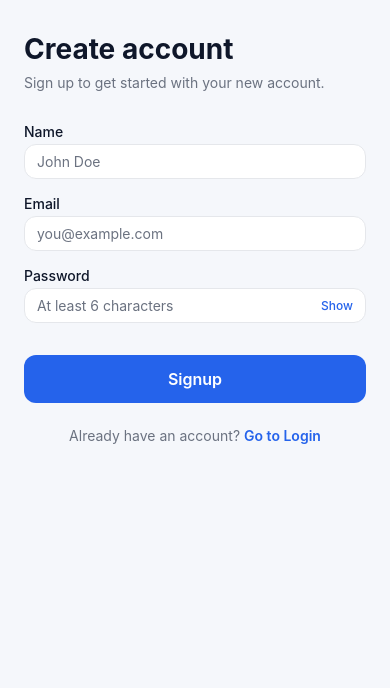
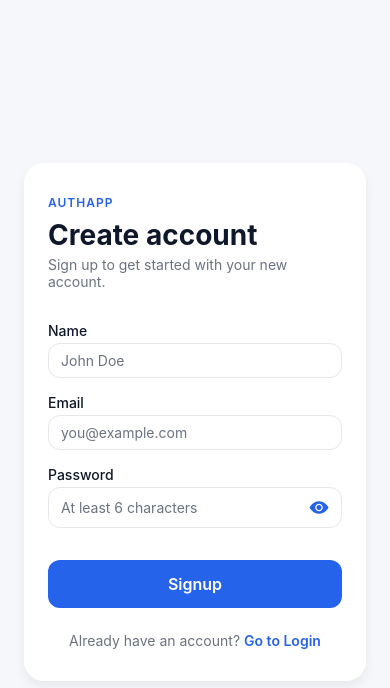
Before and after one commit to Saurabh123kandari/AuthAppDemo, a React Native app: screen /Signup in a window 390 px wide. Shown: the top 688 px of the page. Built offline with nearby package versions, Linux system fonts and the light colour scheme.

Commit message:
fixed react native vectore icon and improve ui in login signup

```diff
--- a/package.json
+++ b/package.json
@@ -17,7 +17,8 @@
     "react": "19.2.3",
     "react-native": "0.84.1",
     "react-native-safe-area-context": "^5.7.0",
-    "react-native-screens": "^4.24.0"
+    "react-native-screens": "^4.24.0",
+    "react-native-vector-icons": "^10.3.0"
   },
   "devDependencies": {
     "@babel/core": "^7.25.2",
@@ -32,6 +33,7 @@
     "@react-native/typescript-config": "0.84.1",
     "@types/jest": "^29.5.13",
     "@types/react": "^19.2.0",
+    "@types/react-native-vector-icons": "^6.4.18",
     "@types/react-test-renderer": "^19.1.0",
     "eslint": "^8.19.0",
     "jest": "^29.6.3",
--- /dev/null
+++ b/src/components/AuthCard.tsx
@@ -0,0 +1,64 @@
+import React, {ReactNode} from 'react';
+import {StyleSheet, Text, View} from 'react-native';
+import {colors} from '../theme/colors';
+import {spacing} from '../theme/spacing';
+
+type AuthCardProps = {
+  title: string;
+  subtitle: string;
+  children: ReactNode;
+};
+
+export default function AuthCard({title, subtitle, children}: AuthCardProps) {
+  return (
+    <View style={styles.root}>
+      <View style={styles.card}>
+        <Text style={styles.brand}>AuthApp</Text>
+        <Text style={styles.title}>{title}</Text>
+        <Text style={styles.subtitle}>{subtitle}</Text>
+        <View style={styles.content}>{children}</View>
+      </View>
+    </View>
+  );
+}
+
+const styles = StyleSheet.create({
+  root: {
+    flex: 1,
+    justifyContent: 'center',
+  },
+  card: {
+    borderRadius: 20,
+    paddingHorizontal: spacing.xl,
+    paddingVertical: spacing.xxl,
+    backgroundColor: colors.background,
+    // subtle shadow / elevation
+    shadowColor: '#000000',
+    shadowOpacity: 0.06,
+    shadowRadius: 12,
+    shadowOffset: {width: 0, height: 6},
+    elevation: 4,
+  },
+  brand: {
+    fontSize: 12,
+    fontWeight: '600',
+    letterSpacing: 1,
+    color: colors.primary,
+    textTransform: 'uppercase',
+    marginBottom: spacing.sm,
+  },
+  title: {
+    fontSize: 28,
+    fontWeight: '700',
+    color: colors.text,
+    marginBottom: spacing.xs,
+  },
+  subtitle: {
+    fontSize: 14,
+    color: colors.textMuted,
+    marginBottom: spacing.xxl,
+  },
+  content: {
+    flexGrow: 1,
+  },
+});
--- /dev/null
+++ b/src/components/AuthSwitchRow.tsx
@@ -0,0 +1,43 @@
+import React from 'react';
+import {StyleSheet, Text, TouchableOpacity, View} from 'react-native';
+import {colors} from '../theme/colors';
+import {spacing} from '../theme/spacing';
+
+type AuthSwitchRowProps = {
+  text: string;
+  linkLabel: string;
+  onPress: () => void;
+};
+
+export default function AuthSwitchRow({
+  text,
+  linkLabel,
+  onPress,
+}: AuthSwitchRowProps) {
+  return (
+    <View style={styles.switchRow}>
+      <Text style={styles.switchText}>{text}</Text>
+      <TouchableOpacity onPress={onPress}>
+        <Text style={styles.switchLink}>{linkLabel}</Text>
+      </TouchableOpacity>
+    </View>
+  );
+}
+
+const styles = StyleSheet.create({
+  switchRow: {
+    flexDirection: 'row',
+    justifyContent: 'center',
+    marginTop: spacing.xl,
+  },
+  switchText: {
+    fontSize: 14,
+    color: colors.textMuted,
+  },
+  switchLink: {
+    fontSize: 14,
+    fontWeight: '600',
+    color: colors.primary,
+    marginLeft: spacing.xs,
+  },
+});
--- /dev/null
+++ b/src/components/PasswordEyeToggle.tsx
@@ -0,0 +1,22 @@
+import React from 'react';
+import {TouchableOpacity} from 'react-native';
+import Ionicons from 'react-native-vector-icons/Ionicons';
+import {colors} from '../theme/colors';
+
+type PasswordEyeToggleProps = {
+  visible: boolean;
+  onToggle: () => void;
+};
+
+export default function PasswordEyeToggle({
+  visible,
+  onToggle,
+}: PasswordEyeToggleProps) {
+  const iconName = visible ? 'eye-off' : 'eye';
+
+  return (
+    <TouchableOpacity onPress={onToggle} hitSlop={8}>
+      <Ionicons name={iconName} size={20} color={colors.primary} />
+    </TouchableOpacity>
+  );
+}
--- a/src/screens/LoginScreen.tsx
+++ b/src/screens/LoginScreen.tsx
@@ -1,11 +1,13 @@
 import React, {useState} from 'react';
-import {StyleSheet, Text, TouchableOpacity, View} from 'react-native';
+import {StyleSheet, View} from 'react-native';
 import type {NativeStackScreenProps} from '@react-navigation/native-stack';
 import ScreenContainer from '../components/ScreenContainer';
 import AppTextInput from '../components/AppTextInput';
 import PrimaryButton from '../components/PrimaryButton';
 import ErrorText from '../components/ErrorText';
-import {colors} from '../theme/colors';
+import AuthCard from '../components/AuthCard';
+import AuthSwitchRow from '../components/AuthSwitchRow';
+import PasswordEyeToggle from '../components/PasswordEyeToggle';
 import {spacing} from '../theme/spacing';
 import {useAuth} from '../context/AuthContext';
 import {AuthStackParamList} from '../navigation/RootNavigator';
@@ -39,22 +41,17 @@ export default function LoginScreen({navigation}: Props) {
   };
 
   const PasswordToggle = () => (
-    <TouchableOpacity onPress={() => setPasswordVisible(prev => !prev)}>
-      <Text style={styles.toggleText}>
-        {passwordVisible ? 'Hide' : 'Show'}
-      </Text>
-    </TouchableOpacity>
+    <PasswordEyeToggle
+      visible={passwordVisible}
+      onToggle={() => setPasswordVisible(prev => !prev)}
+    />
   );
 
   return (
     <ScreenContainer>
-      <View style={styles.header}>
-        <Text style={styles.title}>Welcome back</Text>
-        <Text style={styles.subtitle}>
-          Log in to continue to your account.
-        </Text>
-      </View>
-
+      <AuthCard
+        title="Login"
+        subtitle="Log in to continue to your account.">
         <View style={styles.form}>
           <AppTextInput
             label="Email"
@@ -65,7 +62,7 @@ export default function LoginScreen({navigation}: Props) {
             autoCorrect={false}
             errorMessage={errors.email}
             containerStyle={styles.field}
-          placeholder="you@example.com"
+            placeholder="your email address"
           />
 
           <AppTextInput
@@ -89,34 +86,18 @@ export default function LoginScreen({navigation}: Props) {
             style={styles.primaryButton}
           />
 
-        <View style={styles.switchRow}>
-          <Text style={styles.switchText}>Don&apos;t have an account?</Text>
-          <TouchableOpacity
-            onPress={() => {
-              navigation.navigate('Signup');
-            }}>
-            <Text style={styles.switchLink}>Go to Signup</Text>
-          </TouchableOpacity>
+          <AuthSwitchRow
+            text="Don't have an account?"
+            linkLabel="Go to Signup"
+            onPress={() => navigation.navigate('Signup')}
+          />
         </View>
-      </View>
+      </AuthCard>
     </ScreenContainer>
   );
 }
 
 const styles = StyleSheet.create({
-  header: {
-    marginBottom: spacing.xxl,
-  },
-  title: {
-    fontSize: 28,
-    fontWeight: '700',
-    color: colors.text,
-    marginBottom: spacing.sm,
-  },
-  subtitle: {
-    fontSize: 14,
-    color: colors.textMuted,
-  },
   form: {
     flex: 1,
   },
@@ -126,24 +107,4 @@ const styles = StyleSheet.create({
   primaryButton: {
     marginTop: spacing.lg,
   },
-  switchRow: {
-    flexDirection: 'row',
-    justifyContent: 'center',
-    marginTop: spacing.xl,
-  },
-  switchText: {
-    fontSize: 14,
-    color: colors.textMuted,
-  },
-  switchLink: {
-    fontSize: 14,
-    fontWeight: '600',
-    color: colors.primary,
-    marginLeft: spacing.xs,
-  },
-  toggleText: {
-    fontSize: 12,
-    color: colors.primary,
-    fontWeight: '500',
-  },
 });
--- a/src/screens/SignupScreen.tsx
+++ b/src/screens/SignupScreen.tsx
@@ -1,11 +1,13 @@
 import React, {useState} from 'react';
-import {StyleSheet, Text, TouchableOpacity, View} from 'react-native';
+import {StyleSheet, View} from 'react-native';
 import type {NativeStackScreenProps} from '@react-navigation/native-stack';
 import ScreenContainer from '../components/ScreenContainer';
 import AppTextInput from '../components/AppTextInput';
 import PrimaryButton from '../components/PrimaryButton';
 import ErrorText from '../components/ErrorText';
-import {colors} from '../theme/colors';
+import AuthCard from '../components/AuthCard';
+import AuthSwitchRow from '../components/AuthSwitchRow';
+import PasswordEyeToggle from '../components/PasswordEyeToggle';
 import {spacing} from '../theme/spacing';
 import {useAuth} from '../context/AuthContext';
 import {AuthStackParamList} from '../navigation/RootNavigator';
@@ -40,22 +42,17 @@ export default function SignupScreen({navigation}: Props) {
   };
 
   const PasswordToggle = () => (
-    <TouchableOpacity onPress={() => setPasswordVisible(prev => !prev)}>
-      <Text style={styles.toggleText}>
-        {passwordVisible ? 'Hide' : 'Show'}
-      </Text>
-    </TouchableOpacity>
+    <PasswordEyeToggle
+      visible={passwordVisible}
+      onToggle={() => setPasswordVisible(prev => !prev)}
+    />
   );
 
   return (
     <ScreenContainer>
-      <View style={styles.header}>
-        <Text style={styles.title}>Create account</Text>
-        <Text style={styles.subtitle}>
-          Sign up to get started with your new account.
-        </Text>
-      </View>
-
+      <AuthCard
+        title="Create account"
+        subtitle="Sign up to get started with your new account.">
         <View style={styles.form}>
           <AppTextInput
             label="Name"
@@ -99,34 +96,18 @@ export default function SignupScreen({navigation}: Props) {
             style={styles.primaryButton}
           />
 
-        <View style={styles.switchRow}>
-          <Text style={styles.switchText}>Already have an account?</Text>
-          <TouchableOpacity
-            onPress={() => {
-              navigation.navigate('Login');
-            }}>
-            <Text style={styles.switchLink}>Go to Login</Text>
-          </TouchableOpacity>
+          <AuthSwitchRow
+            text="Already have an account?"
+            linkLabel="Go to Login"
+            onPress={() => navigation.navigate('Login')}
+          />
         </View>
-      </View>
+      </AuthCard>
     </ScreenContainer>
   );
 }
 
 const styles = StyleSheet.create({
-  header: {
-    marginBottom: spacing.xxl,
-  },
-  title: {
-    fontSize: 28,
-    fontWeight: '700',
-    color: colors.text,
-    marginBottom: spacing.sm,
-  },
-  subtitle: {
-    fontSize: 14,
-    color: colors.textMuted,
-  },
   form: {
     flex: 1,
   },
@@ -136,24 +117,4 @@ const styles = StyleSheet.create({
   primaryButton: {
     marginTop: spacing.lg,
   },
-  switchRow: {
-    flexDirection: 'row',
-    justifyContent: 'center',
-    marginTop: spacing.xl,
-  },
-  switchText: {
-    fontSize: 14,
-    color: colors.textMuted,
-  },
-  switchLink: {
-    fontSize: 14,
-    fontWeight: '600',
-    color: colors.primary,
-    marginLeft: spacing.xs,
-  },
-  toggleText: {
-    fontSize: 12,
-    color: colors.primary,
-    fontWeight: '500',
-  },
 });
```
Also changed, not shown: src/theme/authStyles.ts (added, +10 -0 lines), src/types/react-native-vector-icons.d.ts (added, +12 -0 lines), 3 other files (tests, documents, lock files or other folders). Lines whose indentation alone changed are shown as unchanged.
